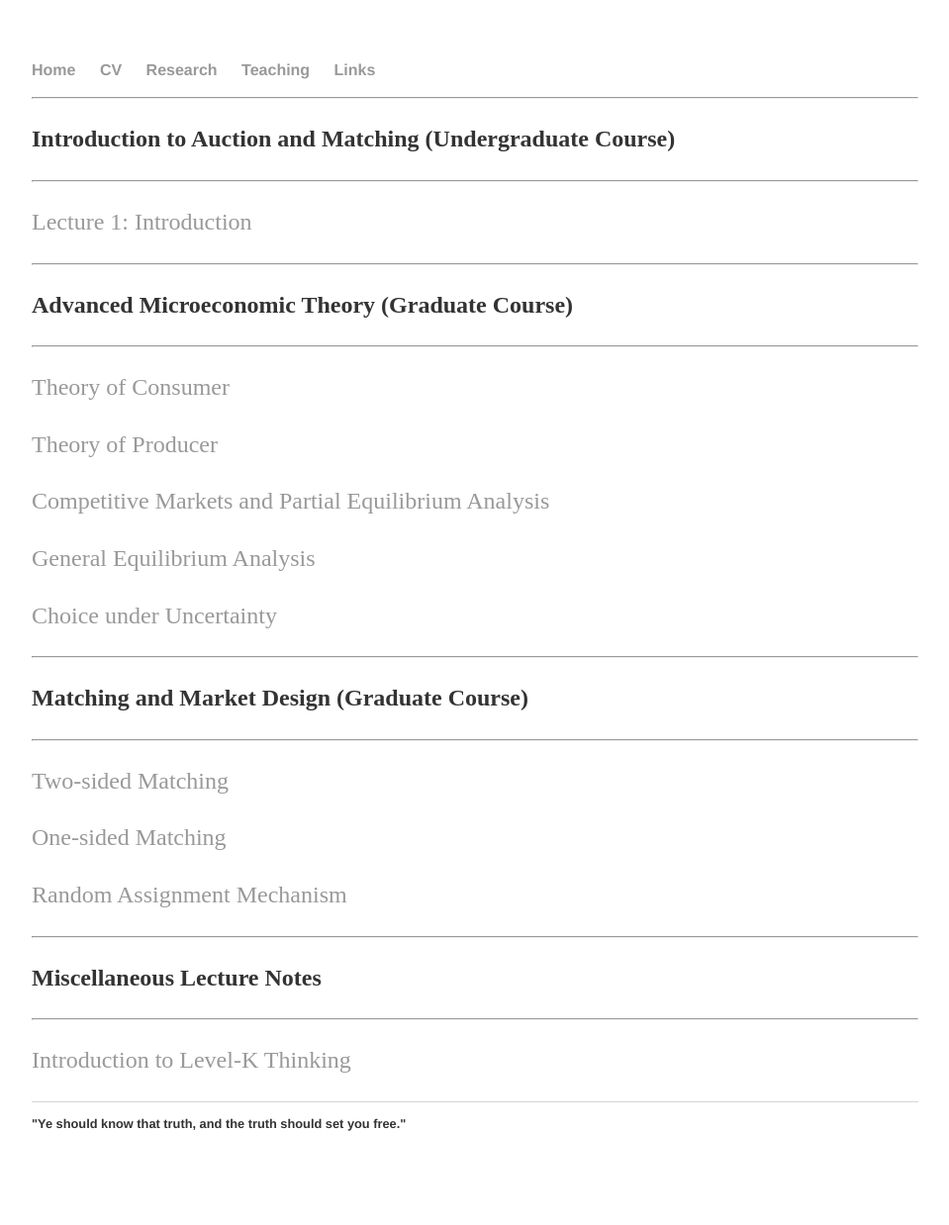
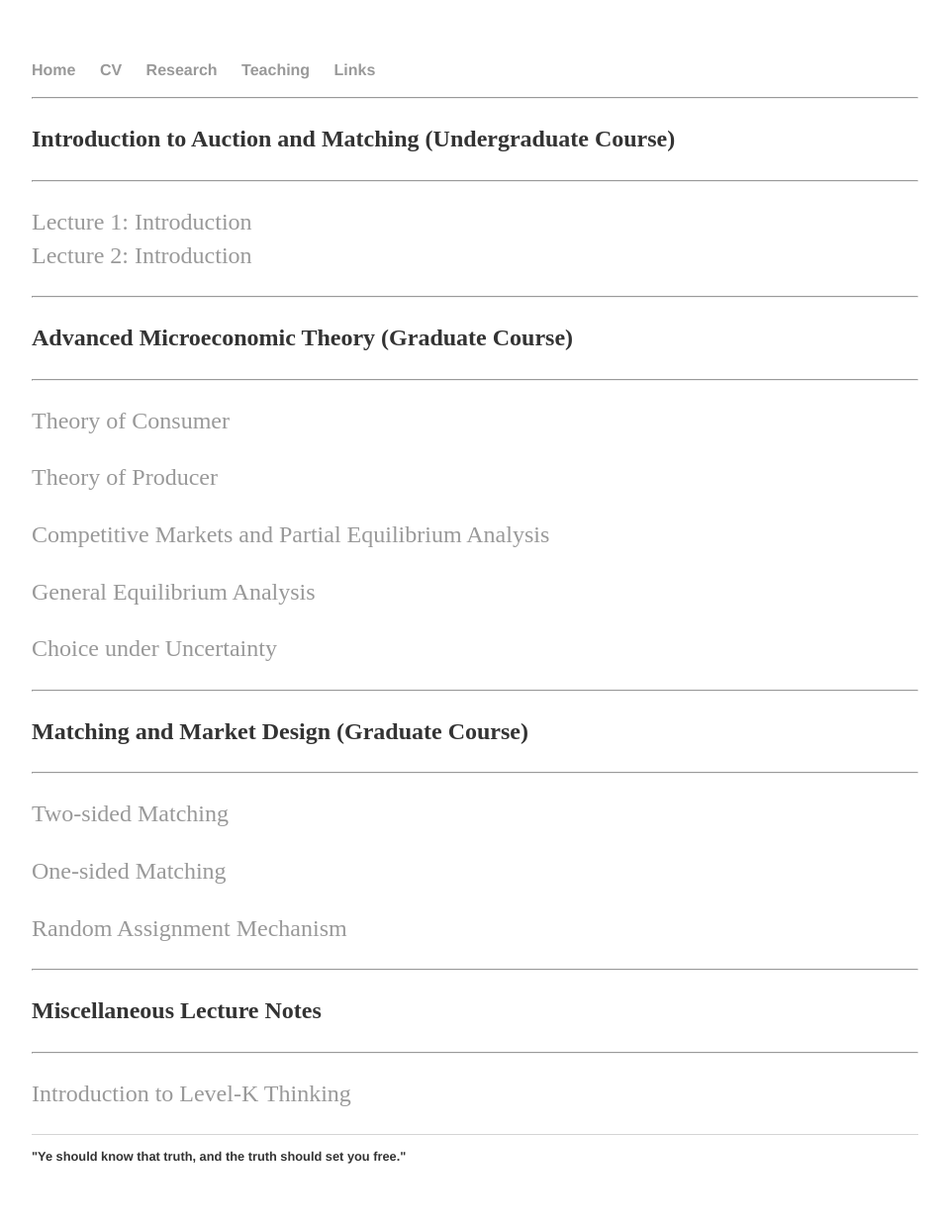
Before and after one commit to zlchurch/zlchurch.github.io, a Jekyll site: the page built from teaching/index.md, in a window 1280 px wide. Shown: the whole page at 99% size, without its empty margins (160-1119 px from the left). Built offline with Jekyll 4.4.1, drawn with Linux system fonts in a browser that asks for light colours; before the commit the page ends 1204 px from its top, so only the background shows below that.

Commit message:
no message

```diff
--- a/teaching/index.md
+++ b/teaching/index.md
@@ -9,7 +9,10 @@
 
 -----
 
-[Lecture 1: Introduction]()
+[Lecture 1: Introduction](https://github.com/haihan/haihan.github.io/blob/master/teaching/intromarketdesign/lecture01.pdf)
+[Lecture 2: Introduction](https://github.com/haihan/haihan.github.io/blob/master/teaching/intromarketdesign/lecture02.pdf)
+
+
 
 
 -----
```
